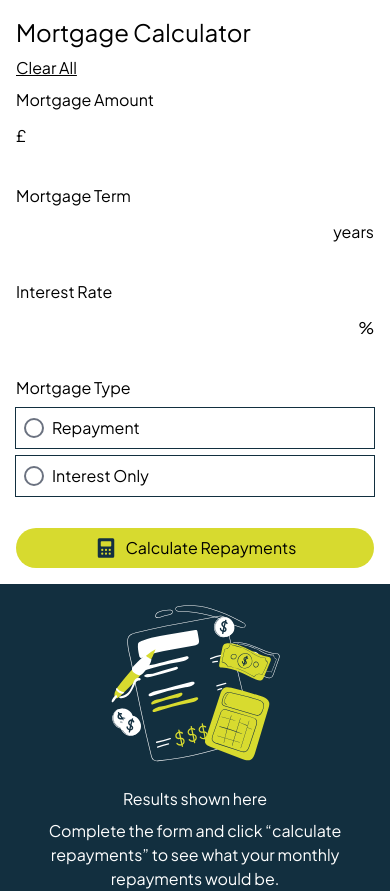
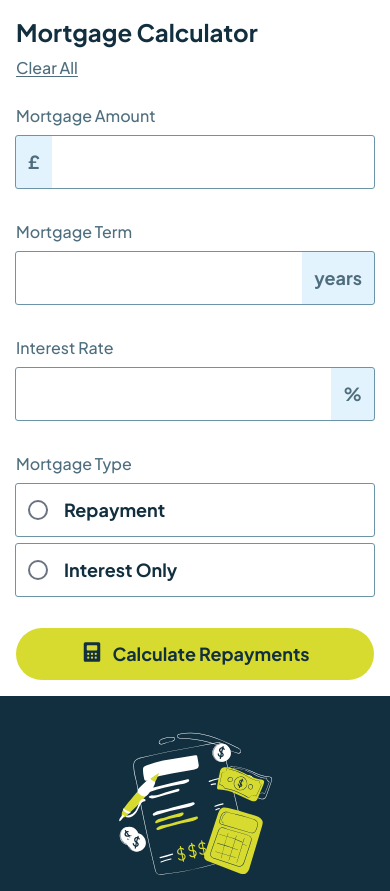
Before and after one commit to jjdavenport/mortgage-repayment-calculator-main, a React (Vite) app: page / in a window 390 px wide. Shown: the top 891 px of the page. Built offline with nearby package versions, Linux system fonts and the light colour scheme.

Commit message:
add mobile layout, input component

```diff
--- a/src/App.jsx
+++ b/src/App.jsx
@@ -77,7 +77,7 @@ function App() {
 
   return (
     <>
-      <div className="font-custom text-base">
+      <div className="font-custom text-base font-medium">
         <main>
           <Form
             onClick={clear}
--- a/src/components/empty.jsx
+++ b/src/components/empty.jsx
@@ -3,10 +3,10 @@ import icon from "./assets/illustration-empty.svg";
 const Empty = () => {
   return (
     <>
-      <section className="bg-slate900 flex flex-col items-center justify-center gap-2 p-4 text-center text-white">
+      <section className="bg-slate900 flex flex-col items-center justify-center gap-2 p-8 text-center">
         <img className="w-1/2" src={icon} />
-        <h3>Results shown here</h3>
-        <p>
+        <h3 className="text-slate100 text-2xl font-bold">Results shown here</h3>
+        <p className="text-slate300">
           Complete the form and click “calculate repayments” to see what your
           monthly repayments would be.
         </p>
--- a/src/components/footer.jsx
+++ b/src/components/footer.jsx
@@ -1,7 +1,7 @@
 const Footer = () => {
   return (
     <>
-      <footer className="text-center text-xs">
+      <footer className="bg-slate900 text-slate300 text-center text-xs">
         <p className="inline">
           Challenge by
           <a
--- a/src/components/form.jsx
+++ b/src/components/form.jsx
@@ -1,4 +1,5 @@
 import icon from "./assets/icon-calculator.svg";
+import Input from "./input";
 
 const Form = ({
   onClick,
@@ -45,84 +46,77 @@ const Form = ({
 
   return (
     <>
-      <section className="flex flex-col gap-2 p-4">
-        <h1 className="text-2xl">Mortgage Calculator</h1>
-        <button className="w-fit text-left underline" onClick={onClick}>
+      <section className="flex flex-col gap-6 p-4">
+        <div className="flex flex-col gap-2">
+          <h1 className="text-2xl font-bold text-slate900">
+            Mortgage Calculator
+          </h1>
+          <button
+            className="w-fit text-left text-slate700 underline underline-offset-2 transition duration-300 ease-in-out hover:text-slate900"
+            onClick={onClick}
+          >
             Clear All
           </button>
+        </div>
         <form noValidate onSubmit={onSubmit} className="flex flex-col gap-8">
-          <label className="flex flex-col gap-2">
-            Mortgage Amount
-            <div className="hover:outline-lime focus-within:outline-lime group flex cursor-pointer items-center gap-2 focus-within:outline focus-within:outline-1 hover:outline hover:outline-1">
-              <span>£</span>
-              <input
-                className="cursor-pointer p-1 outline-none"
+          <Input
+            label="Mortgage Amount"
+            value={amount}
+            onChange={(e) => change("amount", e)}
             onBlur={(e) => blur("amount", e)}
-                onChange={(e) => change("amount", e)}
-                value={amount}
-                type="number"
+            error={error.amount}
+            left="£"
           />
-            </div>
-            {error.amount && <span>{error.amount}</span>}
-          </label>
-          <label className="flex flex-col gap-2">
-            Mortgage Term
-            <div className="hover:outline-lime focus-within:outline-lime group flex cursor-pointer flex-row items-center focus-within:outline focus-within:outline-1 hover:outline hover:outline-1">
-              <input
-                className="w-full cursor-pointer p-1 outline-none"
+          <Input
+            label="Mortgage Term"
+            value={term}
+            onChange={(e) => change("term", e)}
             onBlur={(e) => blur("term", e)}
-                onChange={(e) => change("term", e)}
-                value={term}
-                type="number"
+            error={error.term}
+            right="years"
           />
-              <span>years</span>
-            </div>
-            {error.term && <span className="text-red">{error.term}</span>}
-          </label>
-          <label className="flex flex-col gap-2">
-            Interest Rate
-            <div className="hover:outline-lime focus-within:outline-lime group flex w-full cursor-pointer flex-row items-center outline-none focus-within:outline focus-within:outline-1 hover:outline hover:outline-1">
-              <input
-                className="w-full cursor-pointer p-1 outline-none"
+          <Input
+            label="Interest Rate"
+            value={rate}
+            onChange={(e) => change("rate", e)}
             onBlur={(e) => blur("rate", e)}
-                onChange={(e) => change("rate", e)}
-                value={rate}
-                type="number"
+            error={error.rate}
+            right="%"
           />
-              <span>%</span>
-            </div>
-            {error.rate && <span className="text-red">{error.rate}</span>}
-          </label>
-          <label className="flex flex-col gap-2">
+          <label className="flex flex-col gap-2 text-slate700">
             Mortgage Type
             <button
-              className="outline-slate900 flex items-center gap-2 p-2 outline outline-1"
+              className={`${button === "repayment" ? "bg-lime bg-opacity-20 outline-lime" : "bg-none outline-slate500 hover:outline-lime"} flex items-center gap-4 rounded-sm p-3 text-lg font-bold text-slate900 outline outline-1 transition duration-300 ease-in-out`}
               type="button"
               onClick={() => click("repayment")}
             >
               <div
-                className={`flex h-5 w-5 cursor-pointer items-center justify-center rounded-full border-2 border-gray-500 ${
-                  button === "repayment" ? "bg-lime" : "bg-transparent"
-                }`}
+                className={`flex h-5 w-5 cursor-pointer items-center justify-center rounded-full border-2 ${button === "repayment" ? "border-lime" : "border-gray-500"}`}
+              >
+                <div
+                  className={`flex h-3 w-3 items-center justify-center rounded-full ${button === "repayment" ? "bg-lime" : "bg-transparent"} `}
                 ></div>
+              </div>
               Repayment
             </button>
             <button
               type="button"
-              className="outline-slate900 flex items-center gap-2 p-2 outline outline-1"
+              className={`${button === "interest" ? "bg-lime bg-opacity-20 outline-lime" : "bg-none outline-slate500 hover:outline-lime"} flex items-center gap-4 rounded-sm p-3 text-lg font-bold text-slate900 outline outline-1 transition duration-300 ease-in-out`}
               onClick={() => click("interest")}
             >
               <div
-                className={`flex h-5 w-5 cursor-pointer items-center justify-center rounded-full border-2 border-gray-500 ${
-                  button === "interest" ? "bg-lime" : "bg-transparent"
-                }`}
+                className={`flex h-5 w-5 cursor-pointer items-center justify-center rounded-full border-2 ${button === "interest" ? "border-lime" : "border-gray-500"}`}
+              >
+                <div
+                  className={`flex h-3 w-3 items-center justify-center rounded-full ${button === "interest" ? "bg-lime" : "bg-transparent"} `}
                 ></div>
+              </div>
               Interest Only
             </button>
             {error.button && <span className="text-red">{error.button}</span>}
           </label>
           <button
-            className="bg-lime flex w-full justify-center gap-2 rounded-full p-2"
+            className="flex w-full transform justify-center gap-2 rounded-full bg-lime p-3 text-lg font-bold text-slate900 duration-300 ease-in-out hover:bg-opacity-40"
             type="submit"
           >
             <img src={icon} />
--- /dev/null
+++ b/src/components/input.jsx
@@ -0,0 +1,70 @@
+import { useState } from "react";
+
+const Input = ({
+  label,
+  value,
+  onChange,
+  onBlur,
+  error,
+  left,
+  right,
+  type = "number",
+}) => {
+  const [isFocused, setIsFocused] = useState(false);
+
+  return (
+    <label className="flex flex-col gap-2 text-slate700">
+      {label}
+      <div
+        className={`group flex cursor-pointer items-center rounded-sm outline outline-1 ${
+          error
+            ? "outline-red"
+            : isFocused
+              ? "outline-lime"
+              : "outline-slate500 hover:outline-slate900"
+        } transition duration-300 ease-in-out`}
+      >
+        {left && (
+          <span
+            className={`p-3 text-lg font-bold transition duration-300 ${
+              error
+                ? "bg-red text-white"
+                : isFocused
+                  ? "bg-lime text-slate-900"
+                  : "group-hover:bg-slate200 bg-slate100 text-slate700"
+            }`}
+          >
+            {left}
+          </span>
+        )}
+        <input
+          className="w-full cursor-pointer p-2 text-lg font-bold text-slate900 caret-slate900 outline-none"
+          onFocus={() => setIsFocused(true)}
+          onBlur={(e) => {
+            setIsFocused(false);
+            onBlur(e);
+          }}
+          onChange={onChange}
+          value={value}
+          type={type}
+        />
+        {right && (
+          <span
+            className={`p-3 text-lg font-bold transition duration-300 ${
+              error
+                ? "bg-red text-white"
+                : isFocused
+                  ? "bg-lime text-slate-900"
+                  : "group-hover:bg-slate200 bg-slate100 text-slate700"
+            }`}
+          >
+            {right}
+          </span>
+        )}
+      </div>
+      {error && <span className="text-red">{error}</span>}
+    </label>
+  );
+};
+
+export default Input;
--- a/src/components/results.jsx
+++ b/src/components/results.jsx
@@ -1,21 +1,25 @@
 const Results = ({ total, monthly }) => {
   return (
     <>
-      <section className="bg-slate900 flex flex-col justify-center gap-2 p-4 text-left text-white">
-        <h2>Your results</h2>
-        <p>
-          Your results are shown below based on the information you provided. To
-          adjust the results, edit the form and click “calculate repayments”
-          again.
-        </p>
-        <div className="flex flex-col gap-2 rounded-lg bg-black p-2">
-          <div className="flex flex-col gap-2">
-            <span>Your monthly repayments</span>
-            <span>{monthly()}</span>
+      <section className="bg-slate900 text-slate100 flex flex-col justify-center gap-8 px-4 py-8 text-left">
+        <article className="flex flex-col gap-3">
+          <h2 className="text-2xl font-bold">Your results</h2>
+          <p className="text-slate500">
+            Your results are shown below based on the information you provided.
+            To adjust the results, edit the form and click “calculate
+            repayments” again.
+          </p>
+        </article>
+        <div className="border-lime bg-slateBlack divide-slate700 flex flex-col divide-y rounded-lg border-t-4 p-4">
+          <div className="flex flex-col gap-2 pb-3">
+            <span className="text-slate300">Your monthly repayments</span>
+            <span className="text-lime text-4xl font-bold">£{monthly()}</span>
           </div>
-          <div className="flex flex-col gap-2">
-            <span>Total you'll repay over the term</span>
-            <span>{total()}</span>
+          <div className="flex flex-col gap-2 pt-3">
+            <span className="text-slate300">
+              Total you'll repay over the term
+            </span>
+            <span className="text-2xl font-bold">£{total()}</span>
           </div>
         </div>
       </section>
--- a/tailwind.config.js
+++ b/tailwind.config.js
@@ -15,6 +15,7 @@ export default {
         slate500: "hsl(200, 26%, 54%)",
         slate700: "hsl(200, 24%, 40%)",
         slate900: "hsl(202, 55%, 16%)",
+        slateBlack: "hsl(202, 54%, 13%)",
       },
     },
   },
```
Lines whose indentation alone changed are shown as unchanged.
